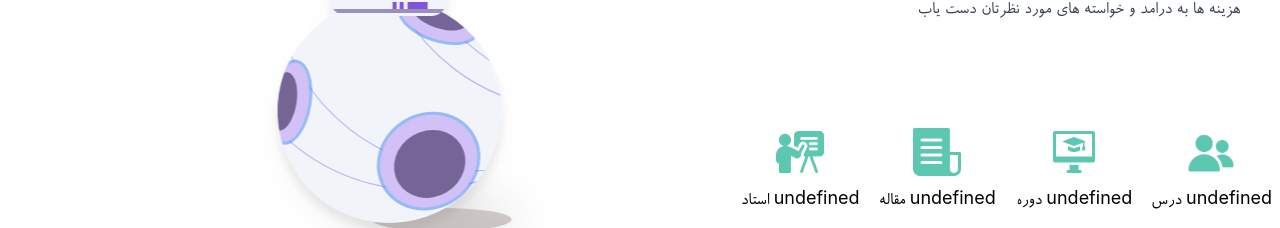
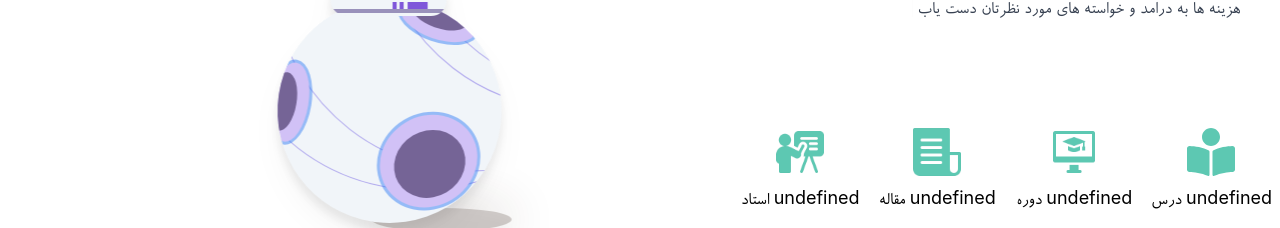
Before and after one commit to msafarianarkuli/madloops, a React (Create React App) app: page / in a window 1280 px wide. Shown: the part 293-521 px from the top of the page. Built offline with nearby package versions, Linux system fonts and the light colour scheme; no server answers.

Commit message:
edit landing header details lesson

```diff
--- a/src/Components/content/Landing-Header/landing-header.component.jsx
+++ b/src/Components/content/Landing-Header/landing-header.component.jsx
@@ -1,14 +1,15 @@
-import React, { useState } from 'react';
-import { Button } from './../../common/button-component/button.component';
-import { FieldName } from '../../common/field-name-component/field-name.component';
-import { Typewriter } from 'react-simple-typewriter';
-import { Link } from 'react-router-dom';
-import LandingModal from '../../common/Landing-Modal/landing-modal.component';
-import Robot from '../Landing-Header/landing-header-robot.component';
-import { useGetAllNewsQuery } from '../../../store/news/newsApiSlice';
-import { useGetCoursesQuery } from '../../../store/courses/coursesSlice';
-import { useGetAllTeachersQuery } from '../../../store/teacherManager/teacherApiSlice';
-import { useGetLessonsQuery } from '../../../store/lesson/lessonApiSlice';
+import React, { useState } from "react";
+import { Button } from "./../../common/button-component/button.component";
+import { FieldName } from "../../common/field-name-component/field-name.component";
+import { Typewriter } from "react-simple-typewriter";
+import { Link } from "react-router-dom";
+import LandingModal from "../../common/Landing-Modal/landing-modal.component";
+import Robot from "../Landing-Header/landing-header-robot.component";
+import { useGetAllNewsQuery } from "../../../store/news/newsApiSlice";
+import { useGetCoursesQuery } from "../../../store/courses/coursesSlice";
+import { useGetAllTeachersQuery } from "../../../store/teacherManager/teacherApiSlice";
+import { useGetLessonsQuery } from "../../../store/lesson/lessonApiSlice";
+import { FaBookReader } from "react-icons/fa";
 
 const LandingHeader = () => {
   const [showModal, setShowModal] = useState(false);
@@ -37,7 +38,7 @@ const LandingHeader = () => {
                 <div className="h-[130px]" data-aos="fade-down">
                   <Typewriter
                     words={[
-                      'برنامه نویسی با پژوهشگاه سپهر بهترین قدم شما برای کسب رسیدن به اهداف است تا با توانایی و علم هایی که به تنهایی بر توسط پژوهشگاه سپهر کسب کردید بتواند از طرق ان هزینه ها به درامد و خواسته های مورد نظرتان دست یابید و تا به اهدافتون علاوه بر آن بتوانید به تنهایی بصورت فری لنس علم هایی که به کار کنید و هزینه های مناسبی را دست یابید و دریافت کنید.',
+                      "برنامه نویسی با پژوهشگاه سپهر بهترین قدم شما برای کسب رسیدن به اهداف است تا با توانایی و علم هایی که به تنهایی بر توسط پژوهشگاه سپهر کسب کردید بتواند از طرق ان هزینه ها به درامد و خواسته های مورد نظرتان دست یابید و تا به اهدافتون علاوه بر آن بتوانید به تنهایی بصورت فری لنس علم هایی که به کار کنید و هزینه های مناسبی را دست یابید و دریافت کنید.",
                     ]}
                     cursor
                     cursorStyle=" |"
@@ -52,11 +53,7 @@ const LandingHeader = () => {
               data-aos="fade-down"
             >
               <div className="col-span-1">
-                <img
-                  className="w-8 xl:w-12 lg:w-9 md:w-7 sm:w-5 m-auto hover:scale-125 duration-300 ease-in-out"
-                  src={require('../../../Assets/img/students.png')}
-                  alt="student"
-                />
+                <FaBookReader className="w-8 h-8 xl:w-12 xl:h-12 lg:w-9 lg:h-9 md:w-7 md:h-7 sm:w-5 sm:h-5 m-auto text-[#5DC8B2] hover:scale-125 duration-300 ease-in-out" />
                 <FieldName
                   showP
                   field={`${allLessons?.result.length} درس`}
@@ -66,7 +63,7 @@ const LandingHeader = () => {
               <div className="col-span-1">
                 <img
                   className="w-8 xl:w-12 lg:w-9 md:w-7 sm:w-5 m-auto hover:scale-125 duration-300 ease-in-out"
-                  src={require('../../../Assets/img/online-learning.png')}
+                  src={require("../../../Assets/img/online-learning.png")}
                   alt="online-learning"
                 />
                 <FieldName
@@ -78,7 +75,7 @@ const LandingHeader = () => {
               <div className="col-span-1">
                 <img
                   className="w-8 xl:w-12 lg:w-9 md:w-7 sm:w-5 m-auto hover:scale-125 duration-300 ease-in-out"
-                  src={require('../../../Assets/img/newsletter.png')}
+                  src={require("../../../Assets/img/newsletter.png")}
                   alt="newsletter"
                 />
                 <FieldName
@@ -90,7 +87,7 @@ const LandingHeader = () => {
               <div className="col-span-1">
                 <img
                   className="w-8 xl:w-12 lg:w-9 md:w-7 sm:w-5 m-auto hover:scale-125 duration-300 ease-in-out"
-                  src={require('../../../Assets/img/presentation.png')}
+                  src={require("../../../Assets/img/presentation.png")}
                   alt="presentation"
                 />
                 <FieldName
```
